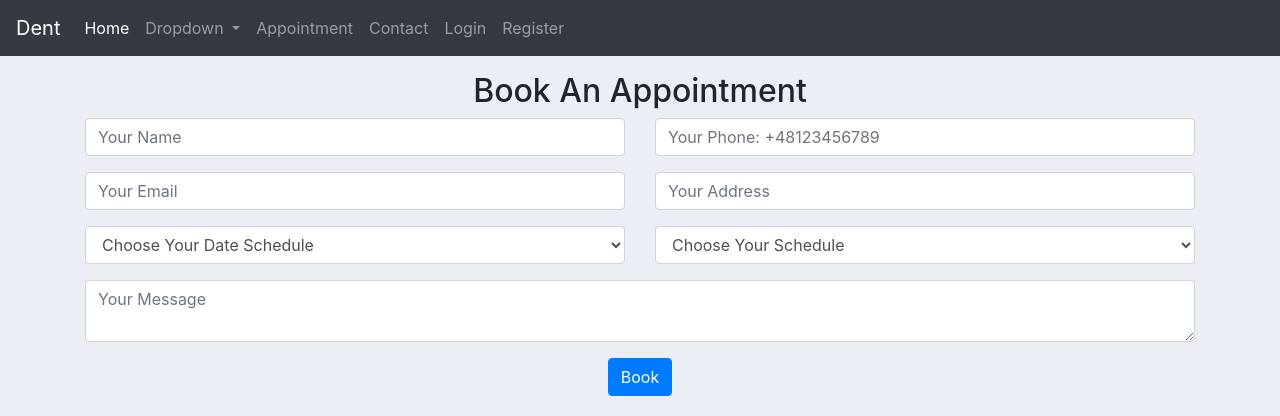
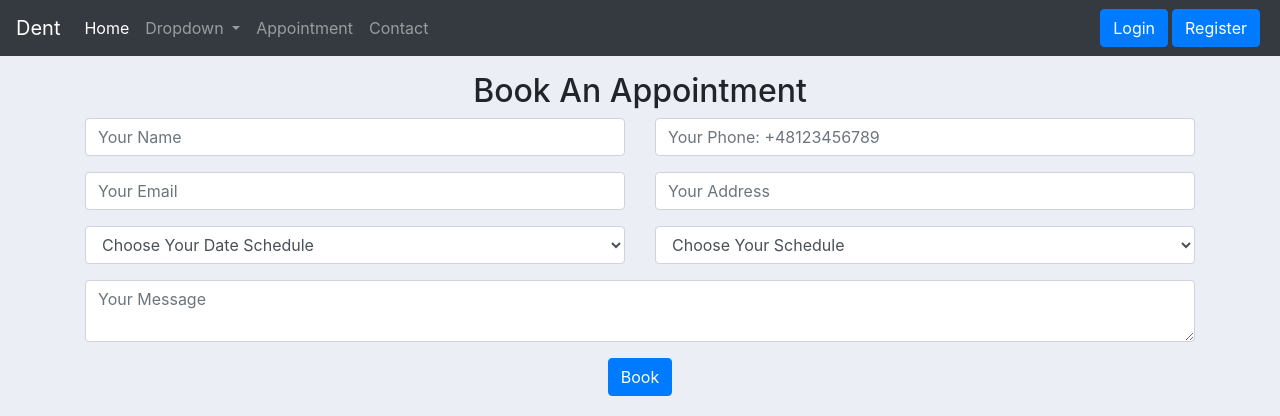
Before and after one commit to FraQu/dent-1, a Django app: page /appointment/ in a window 1280 px wide. Shown: the top 416 px of the page. Run offline with Django 3.2, Linux system fonts and the light colour scheme; some libraries are stand-ins or nearby versions.

Commit message:
Login and register button placement to right edge

```diff
--- a/website/templates/website/main.html
+++ b/website/templates/website/main.html
@@ -42,14 +42,19 @@
             <li class="nav-item">
                 <a class="nav-link" href="{% url 'contact' %}">Contact </a>
             </li>
+        </ul>
+        <ul class="navbar-nav">
+
             {% if request.user.is_anonymous %}
                 <li class="nav-item">
-                    <a class="nav-link" href="{% url 'login' %}">Login </a>
+                    <a class="btn btn-primary mr-1" href="{% url 'login' %}">Login </a>
                 </li>
+                <span></span>
                 <li class="nav-item">
-                    <a class="nav-link" href="{% url 'register' %}">Register </a>
+                    <a class="btn btn-primary mr-1" href="{% url 'register' %}">Register </a>
                 </li>
             {% endif %}
+
         </ul>
     </div>
     {% if request.user.is_authenticated %}
```
